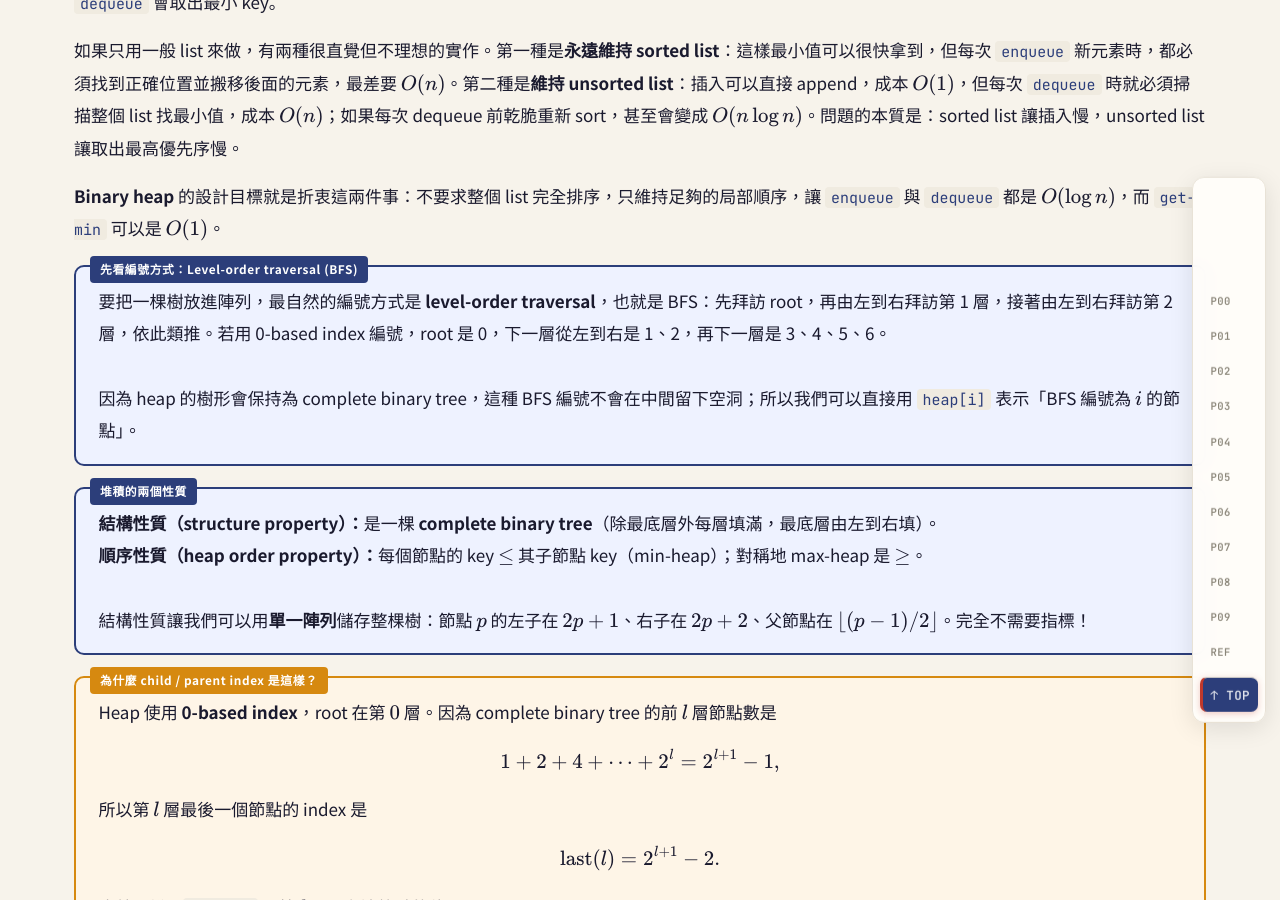
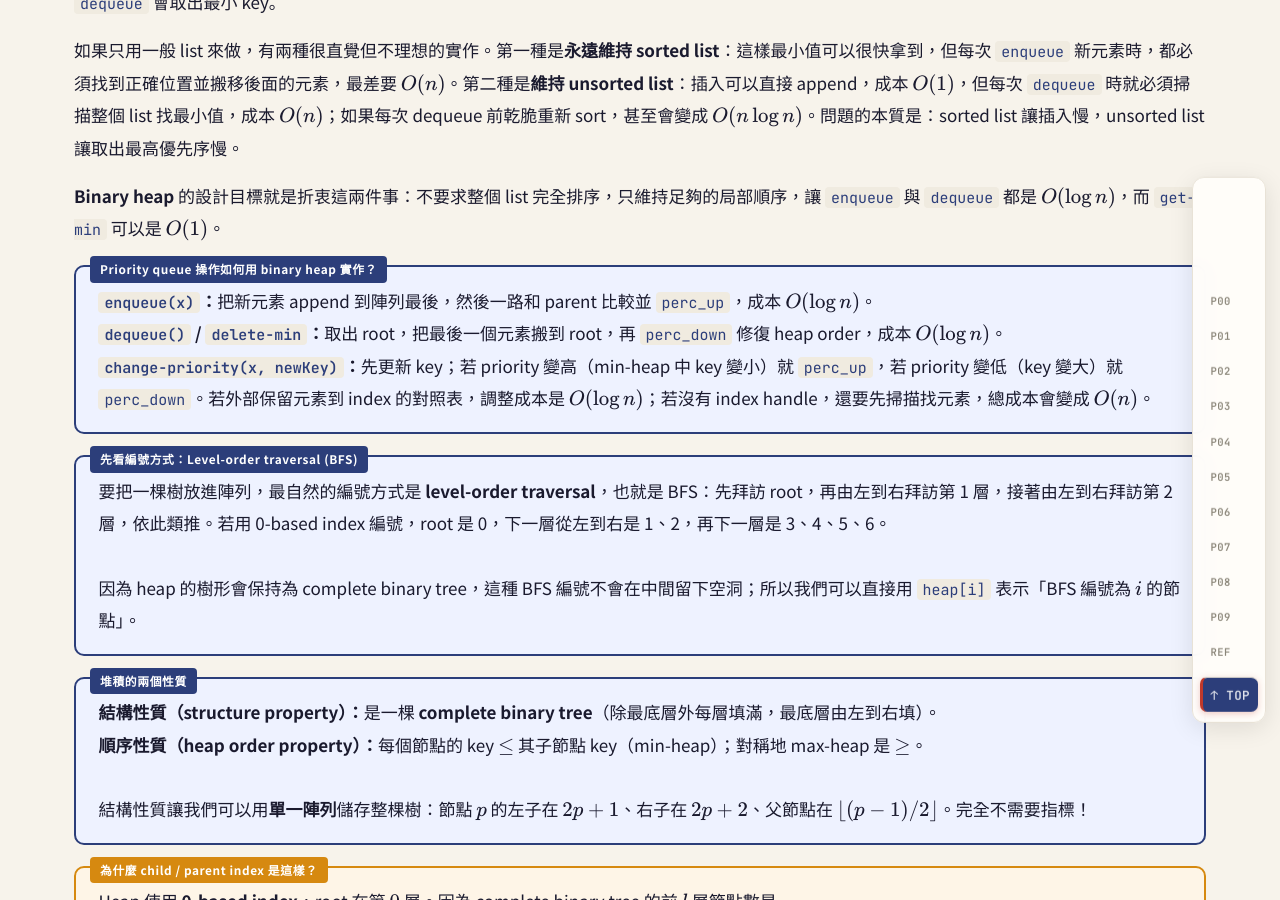
Before and after one commit to phonchi/nsysu-math208, a Jekyll site: the page static_files/presentations/trees.html, which Jekyll copies as it is, in a window 1280 px wide and 900 px high, scrolled down 6291 px. Built offline with Jekyll 4.4.1, drawn with Linux system fonts in a browser that asks for light colours; some of the changed text lies outside the part shown.

Commit message:
Clarify priority queue heap operations

```diff
--- a/static_files/presentations/trees.html
+++ b/static_files/presentations/trees.html
@@ -631,6 +631,13 @@ footer{text-align:center;padding:2rem;font-size:.85rem;color:var(--muted);border
   <p><strong>Binary heap</strong> 的設計目標就是折衷這兩件事：不要求整個 list 完全排序，只維持足夠的局部順序，讓 <code>enqueue</code> 與 <code>dequeue</code> 都是 $O(\log n)$，而 <code>get-min</code> 可以是 $O(1)$。</p>
 
   <div class="info-box">
+    <span class="info-label">Priority queue 操作如何用 binary heap 實作？</span>
+    <strong><code>enqueue(x)</code>：</strong>把新元素 append 到陣列最後，然後一路和 parent 比較並 <code>perc_up</code>，成本 $O(\log n)$。<br>
+    <strong><code>dequeue()</code> / <code>delete-min</code>：</strong>取出 root，把最後一個元素搬到 root，再 <code>perc_down</code> 修復 heap order，成本 $O(\log n)$。<br>
+    <strong><code>change-priority(x, newKey)</code>：</strong>先更新 key；若 priority 變高（min-heap 中 key 變小）就 <code>perc_up</code>，若 priority 變低（key 變大）就 <code>perc_down</code>。若外部保留元素到 index 的對照表，調整成本是 $O(\log n)$；若沒有 index handle，還要先掃描找元素，總成本會變成 $O(n)$。
+  </div>
+
+  <div class="info-box">
     <span class="info-label">先看編號方式：Level-order traversal (BFS)</span>
     要把一棵樹放進陣列，最自然的編號方式是 <strong>level-order traversal</strong>，也就是 BFS：先拜訪 root，再由左到右拜訪第 1 層，接著由左到右拜訪第 2 層，依此類推。若用 0-based index 編號，root 是 0，下一層從左到右是 1、2，再下一層是 3、4、5、6。
     <br><br>
@@ -727,8 +734,10 @@ footer{text-align:center;padding:2rem;font-size:.85rem;color:var(--muted);border
         <div class="ic-title">複雜度</div>
         <div class="ic-row"><span class="ic-label">insert</span><span class="ic-value">$O(\log n)$</span></div>
         <div class="ic-row"><span class="ic-label">delete-min</span><span class="ic-value">$O(\log n)$</span></div>
+        <div class="ic-row"><span class="ic-label">change-priority</span><span class="ic-value">$O(\log n)$*</span></div>
         <div class="ic-row"><span class="ic-label">get-min</span><span class="ic-value highlight">$O(1)$</span></div>
         <div class="ic-row"><span class="ic-label">heapify</span><span class="ic-value highlight">$O(n)$</span></div>
+        <div style="margin-top:.35rem;font-size:.72rem;color:var(--muted);line-height:1.45;">*需已知道元素 index；否則先找元素會是 $O(n)$。</div>
       </div>
     </div>
   </div>
```
